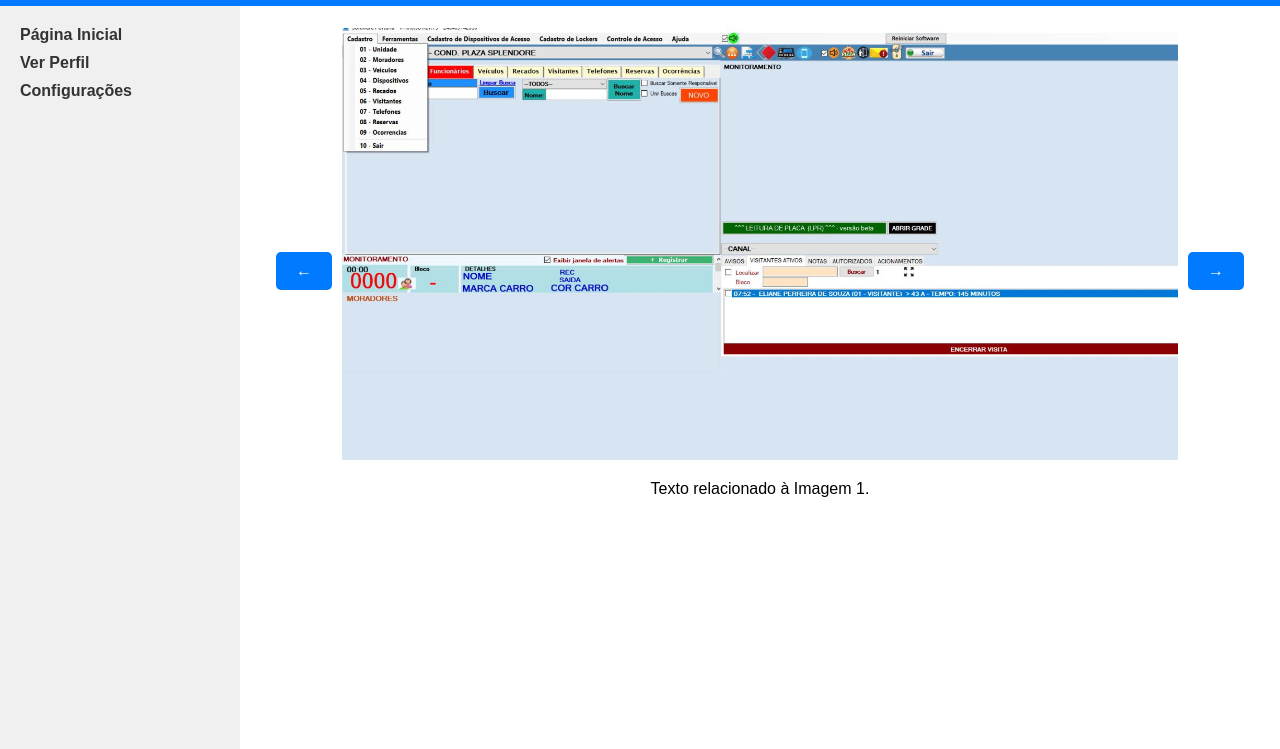
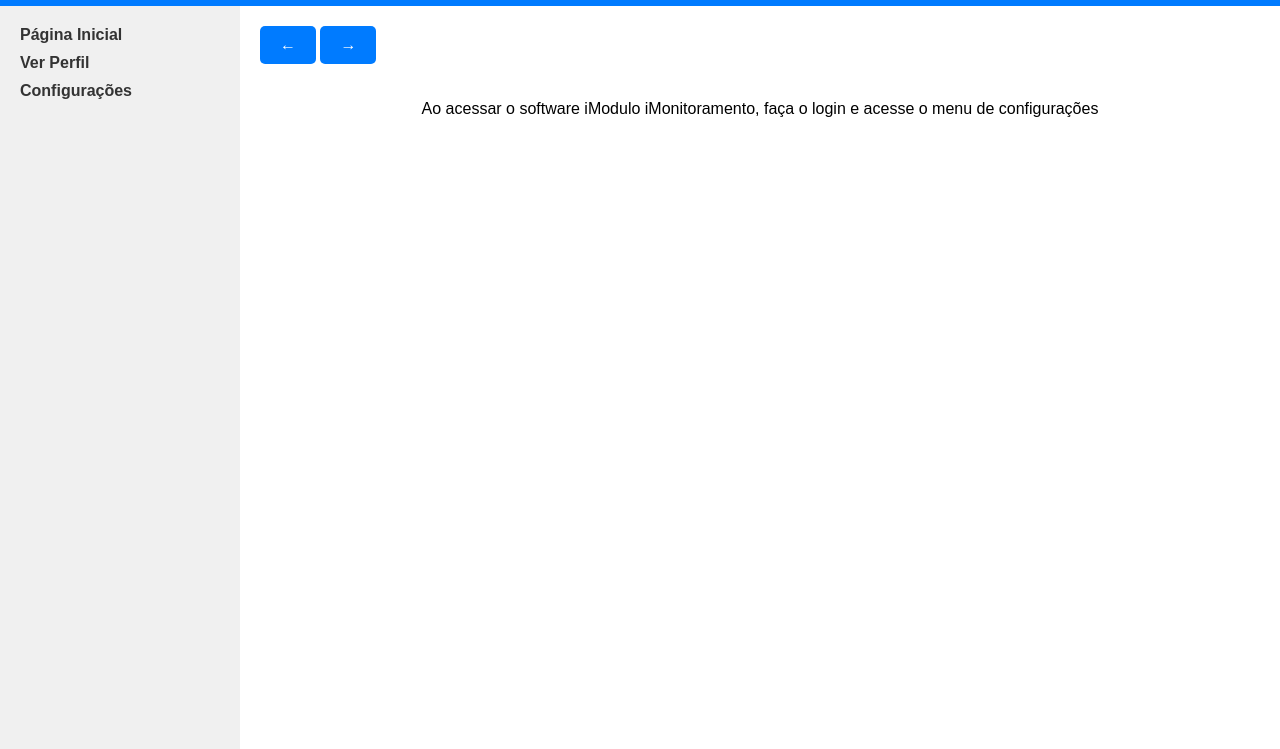
Before and after one commit to onikyuu/acex, a plain HTML site: page cadastro_tag.html in a window 1280 px wide. Shown: the part 51-800 px from the top of the page. Drawn offline with Linux system fonts and the light colour scheme.

Commit message:
Update cadastro_tag.html

```diff
--- a/cadastro_tag.html
+++ b/cadastro_tag.html
@@ -27,13 +27,15 @@
         </aside>
         <main>
             <section>
+                <button id="prevBtn">←</button>
+                <button id="nextBtn">→</button>
                 <div class="container">
-                    <button id="prevBtn">←</button>
+
                     <div id="content">
-                        <img id="image" src="passo1.jpg" alt="Imagem 1">
-                        <p id="text">Texto relacionado à Imagem 1.</p>
+                        <img id="image" src="branco.png" alt="Imagem 1">
+                        <p id="text">Ao acessar o software iModulo iMonitoramento, faça o login e acesse o menu de configurações</p>
                     </div>
-                    <button id="nextBtn">→</button>
+
                 </div>
             </section>
         </main>
```
